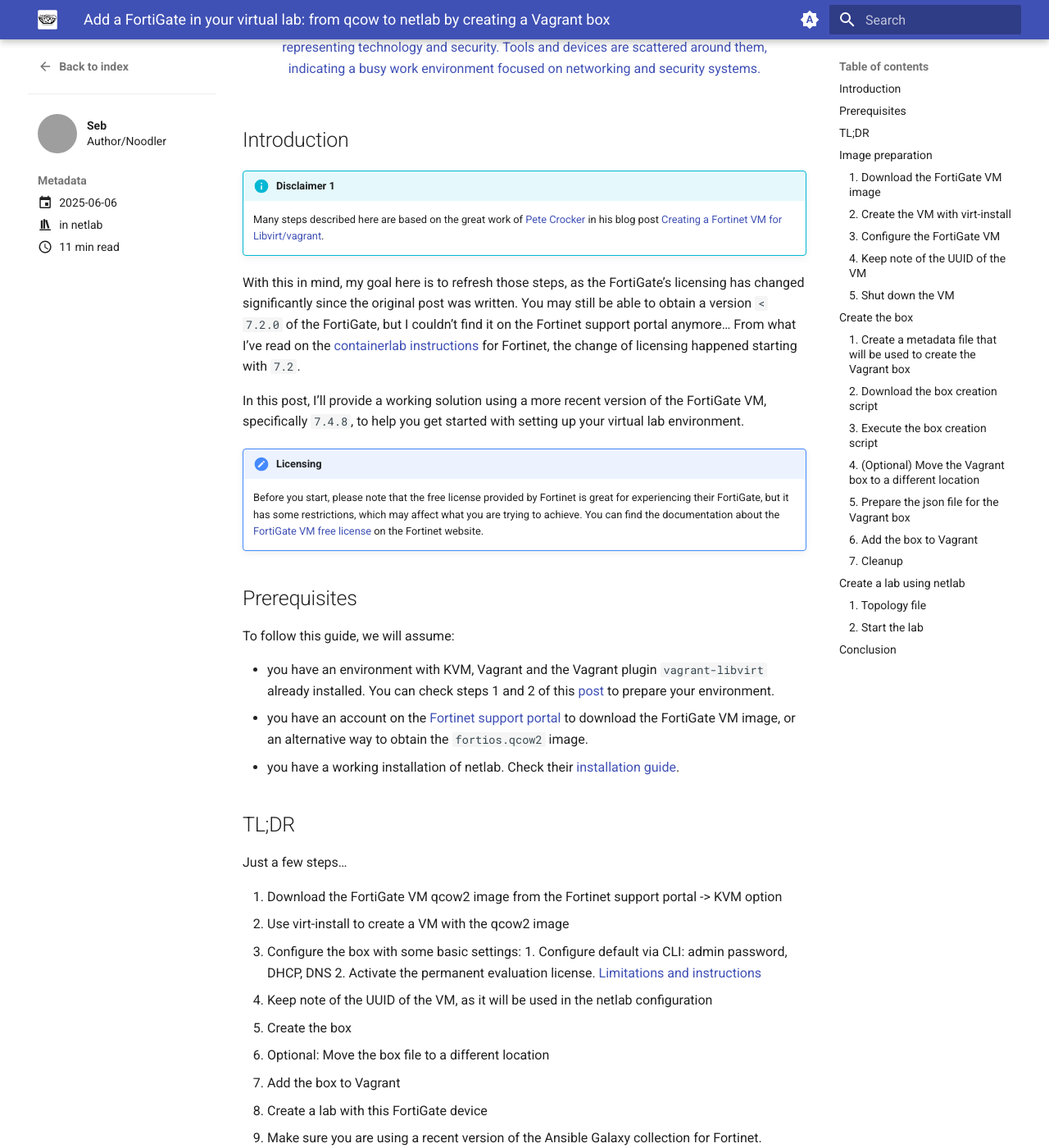
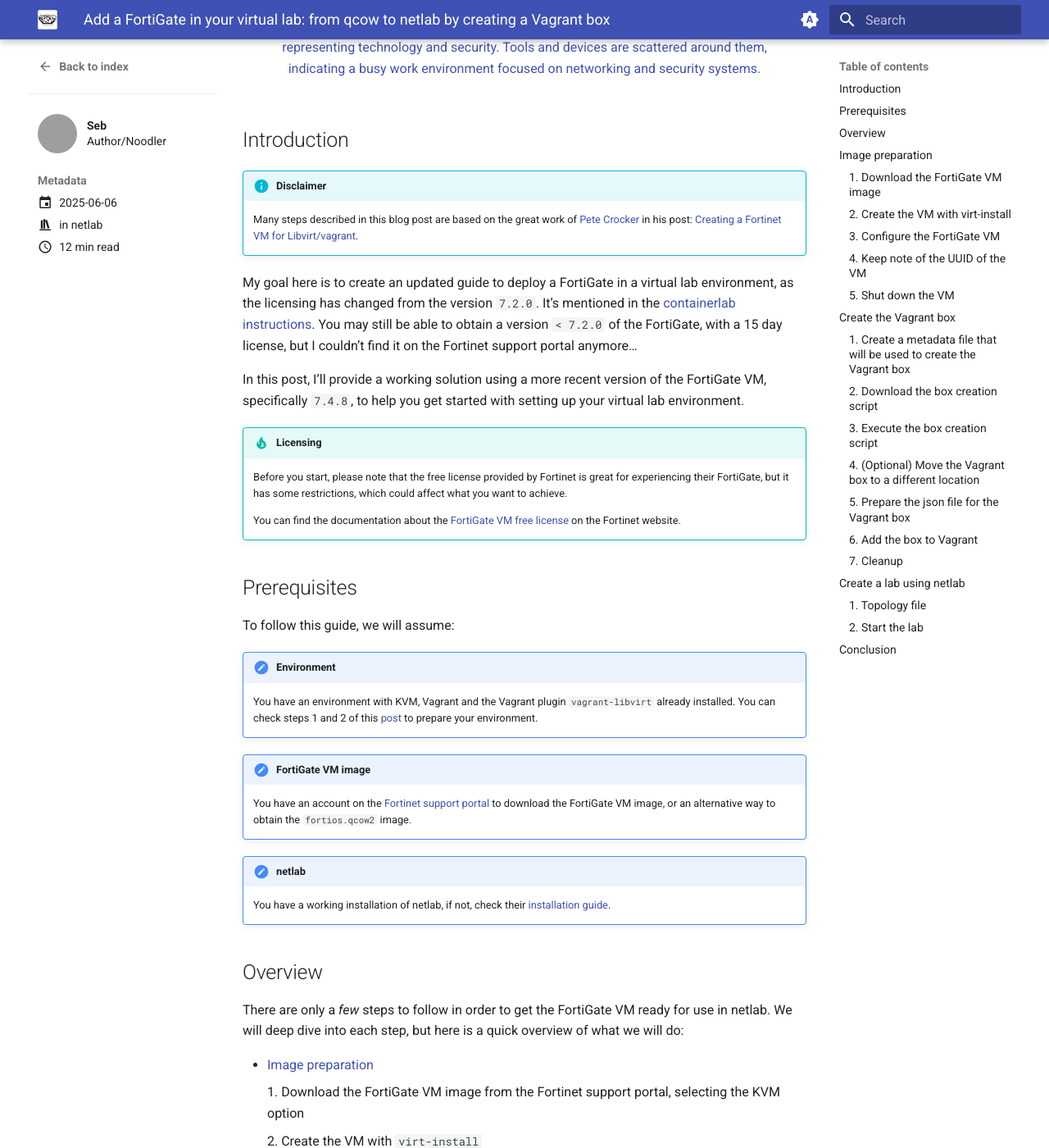
Before and after one commit to sdargoeuves/noodleops-mkdocs, an MkDocs documentation site: the page built from docs/posts/2025-06-netlab-fortigate-vm/index.md, in a window 1280 px wide and 1400 px high, scrolled down 501 px. Shown: the whole window at 82% size. Built offline with MkDocs 1.6.1 and Material for MkDocs 9.7.7, drawn with Linux system fonts in a browser that asks for light colours; some of the changed text lies outside the part shown; grey boxes are pictures that could not be loaded.

Commit message:
updates to FortGate blog

```diff
--- a/docs/posts/2025-06-netlab-fortigate-vm/index.md
+++ b/docs/posts/2025-06-netlab-fortigate-vm/index.md
@@ -25,39 +25,70 @@ Want to test FortiGate in your virtual lab environment, and want to do **without
 
 ## Introduction
 
-!!! info "Disclaimer 1"
-    Many steps described here are based on the great work of [Pete Crocker](https://www.linkedin.com/in/petercrocker/) in his blog post [Creating a Fortinet VM for Libvirt/vagrant](https://blog.petecrocker.com/post/fortinet_vagrant_libvirt/).
+!!! info "Disclaimer"
+    Many steps described in this blog post are based on the great work of [Pete Crocker](https://www.linkedin.com/in/petercrocker/) in his post: [Creating a Fortinet VM for Libvirt/vagrant](https://blog.petecrocker.com/post/fortinet_vagrant_libvirt/).
 
-With this in mind, my goal here is to refresh those steps, as the FortiGate's licensing has changed significantly since the original post was written. You may still be able to obtain a version `< 7.2.0` of the FortiGate, but I couldn't find it on the Fortinet support portal anymore... From what I've read on the [containerlab instructions](https://containerlab.dev/manual/kinds/fortinet_fortigate/#fortinet-fortigate) for Fortinet, the change of licensing happened starting with `7.2`.
+My goal here is to create an updated guide to deploy a FortiGate in a virtual lab environment, as the licensing has changed from the version `7.2.0`. It's mentioned in the [containerlab instructions](https://containerlab.dev/manual/kinds/fortinet_fortigate/#fortinet-fortigate). You may still be able to obtain a version `< 7.2.0` of the FortiGate, with a 15 day license, but I couldn't find it on the Fortinet support portal anymore...
 
 In this post, I'll provide a working solution using a more recent version of the FortiGate VM, specifically `7.4.8`, to help you get started with setting up your virtual lab environment.
 
-!!! note "Licensing"
-    Before you start, please note that the free license provided by Fortinet is great for experiencing their FortiGate, but it has some restrictions, which may affect what you are trying to achieve. You can find the documentation about the [FortiGate VM free license](https://docs.fortinet.com/document/fortigate/7.4.8/administration-guide/441460) on the Fortinet website.
+!!! tip "Licensing"
+    Before you start, please note that the free license provided by Fortinet is great for experiencing their FortiGate, but it has some restrictions, which could affect what you want to achieve.
+
+    You can find the documentation about the [FortiGate VM free license](https://docs.fortinet.com/document/fortigate/7.4.8/administration-guide/441460) on the Fortinet website.
 
 ## Prerequisites
 
 To follow this guide, we will assume:
 
-- you have an environment with KVM, Vagrant and the Vagrant plugin `vagrant-libvirt` already installed. You can check steps 1 and 2 of this [post](https://computingforgeeks.com/using-vagrant-with-libvirt-on-linux/) to prepare your environment.
-- you have an account on the [Fortinet support portal](https://support.fortinet.com/) to download the FortiGate VM image, or an alternative way to obtain the `fortios.qcow2` image.
-- you have a working installation of netlab. Check their [installation guide](https://netlab.tools/install/).
+!!! note "Environment"
+    You have an environment with KVM, Vagrant and the Vagrant plugin `vagrant-libvirt` already installed. You can check steps 1 and 2 of this [post](https://computingforgeeks.com/using-vagrant-with-libvirt-on-linux/) to prepare your environment.
 
-## TL;DR
+!!! note "FortiGate VM image"
+    You have an account on the [Fortinet support portal](https://support.fortinet.com/) to download the FortiGate VM image, or an alternative way to obtain the `fortios.qcow2` image.
 
-Just a few steps...
+!!! note "netlab"
+    You have a working installation of netlab, if not, check their [installation guide](https://netlab.tools/install/).
 
-1. Download the FortiGate VM qcow2 image from the Fortinet support portal -> KVM option
-2. Use virt-install to create a VM with the qcow2 image
-3. Configure the box with some basic settings:
-    1. Configure default via CLI: admin password, DHCP, DNS
-    2. Activate the permanent evaluation license. [Limitations and instructions](https://docs.fortinet.com/document/fortigate/7.4.8/administration-guide/441460)
-4. Keep note of the UUID of the VM, as it will be used in the netlab configuration
-5. Create the box
-6. Optional: Move the box file to a different location
-7. Add the box to Vagrant
-8. Create a lab with this FortiGate device
-9. Make sure you are using a recent version of the Ansible Galaxy collection for Fortinet.
+## Overview
+
+There are only a *few* steps to follow in order to get the FortiGate VM ready for use in netlab. We will deep dive into each step, but here is a quick overview of what we will do:
+
+- [Image preparation](#image-preparation)
+
+    1. Download the FortiGate VM image from the Fortinet support portal, selecting the KVM option
+
+    2. Create the VM with `virt-install`
+
+    3. Configure the FortiGate VM with some basic settings: admin password, DHCP, DNS, and activate the permanent evaluation license
+
+    4. Keep note of the UUID of the VM, as it will be used in the netlab configuration
+
+    5. Shut down the VM
+
+- [Create the Vagrant box](#create-the-vagrant-box)
+
+    1. Create a metadata file that will be used to create the Vagrant box
+
+    2. Download the box creation script from the vagrant-libvirt repository
+
+    3. Execute the box creation script to create the Vagrant box from the FortiGate VM qcow2 image
+
+    4. (Optional) Move the Vagrant box to a different location
+
+    5. Prepare the json file for the Vagrant box, so that it can be added to Vagrant with the correct version number
+
+    6. Add the box to Vagrant
+
+    7. Cleanup the FortiGate VM from libvirt, so that it can be used with netlab
+
+- [Create a lab using netlab](#create-a-lab-using-netlab)
+
+    1. Create a topology file for netlab with the FortiGate VM and other devices
+
+    2. Start the lab with netlab
+
+<!-- 9. Make sure you are using a recent version of the Ansible Galaxy collection for Fortinet. -->
 
 ## Image preparation
 
@@ -409,9 +440,6 @@ sudo virsh undefine fortios748-vm
 
 ## Create a lab using netlab
 
-!!! note "Netlab"
-    If you are not familiar with netlab, you can find more information on the [netlab documentation](https://netlab.tools/). We are assuming you have netlab installed and configured on your system.
-
 ### 1. Topology file
 
 We need to tell netlab how we want to create our lab. The lab definition is done in a file called `topology.yml`. Here is an example of a lab with a FortiGate VM connected to two Arista cEOS devices. The Arista devices are created using containerlab, while the FortiGate VM uses the Vagrant box we just created.
```
Also changed, not shown: other parts of docs/posts/2025-06-netlab-fortigate-vm/index.md (+1 -1 lines).
